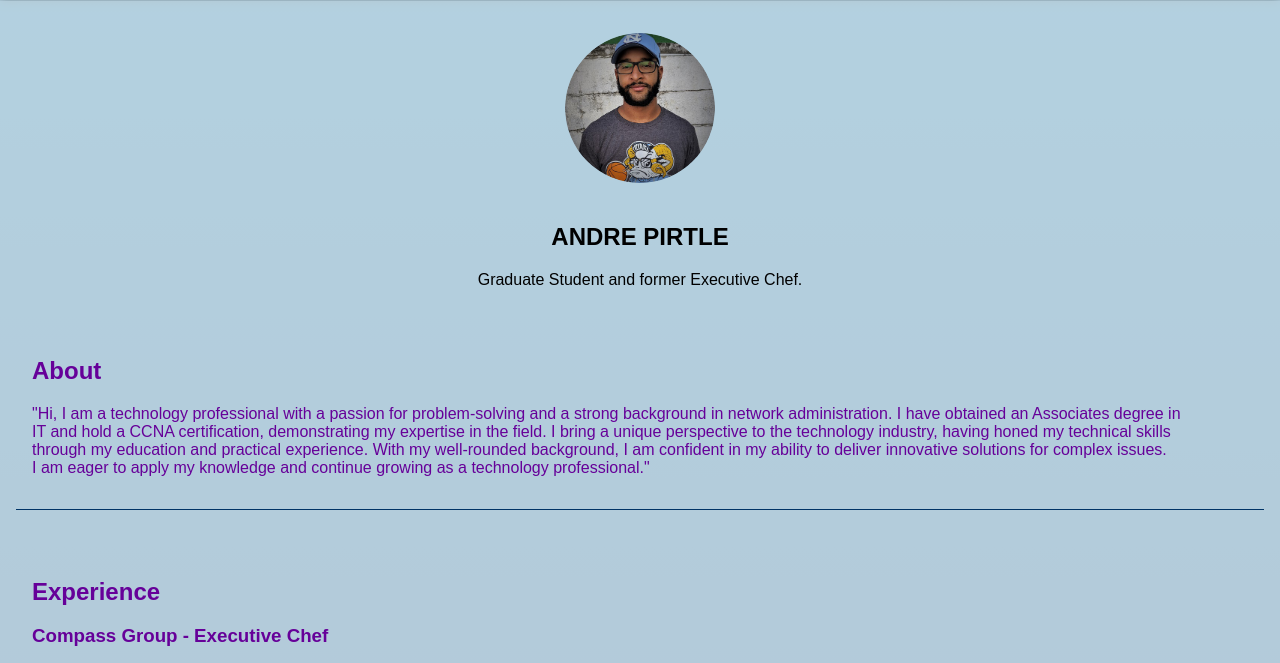
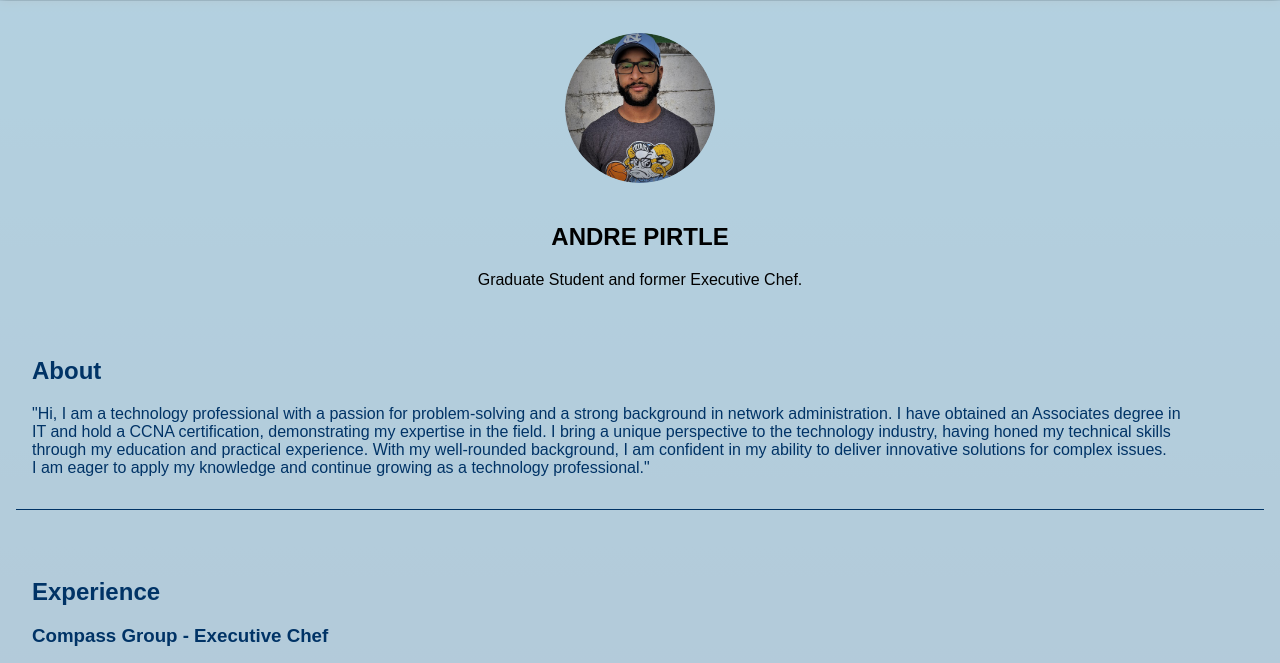
Before and after one commit to Chefman14/website, a plain HTML site: page CV.html in a window 1280 px wide. Shown: the part 81-744 px from the top of the page. Drawn offline with Linux system fonts and the light colour scheme.

Commit message:
Update styles1.css

```diff
--- a/styles1.css
+++ b/styles1.css
@@ -64,7 +64,7 @@ section {
   background-image: url(section-background.jpg);
   background-size: cover;
   padding: 1em;
-  color: #660099;
+  color: #003366;
 }
 
 section:not(:last-child) {
```
